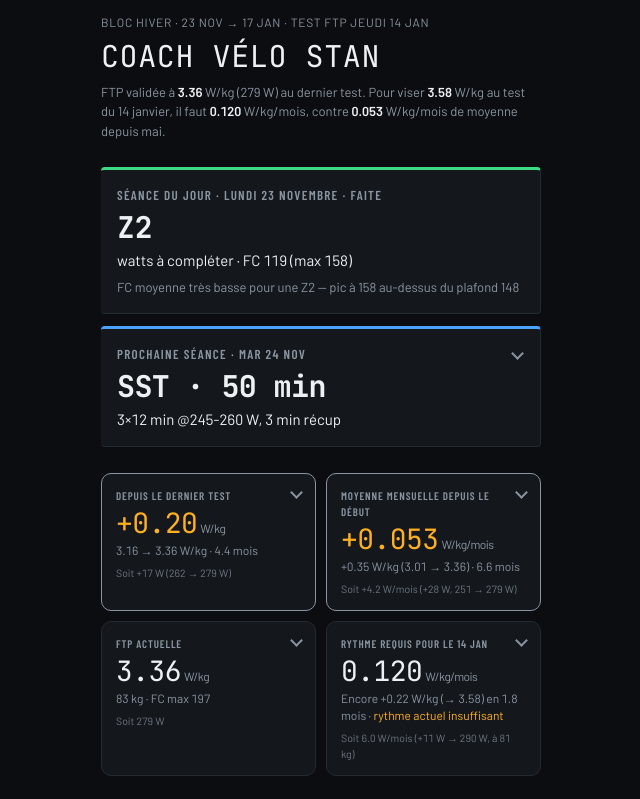
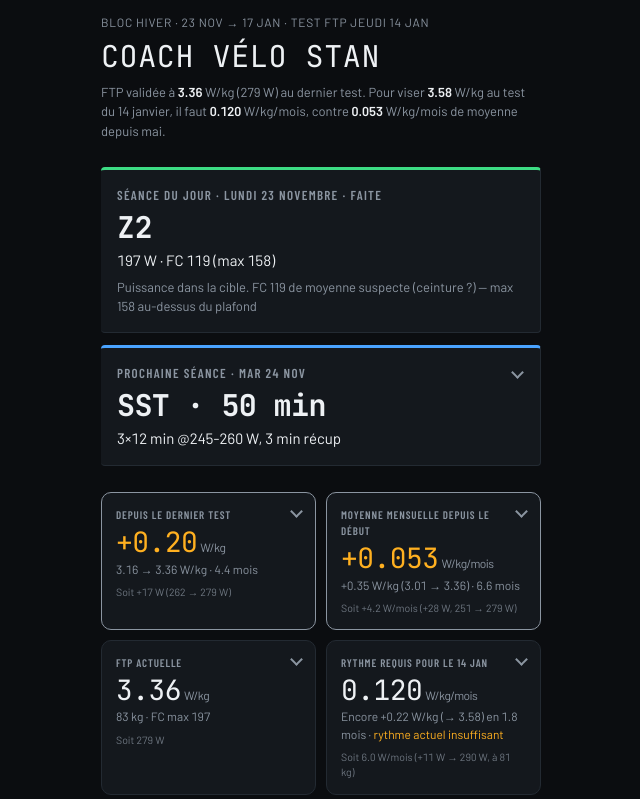
Before and after one commit to Stan-svg12/Coach-velo, a plain HTML site: page index.html in a window 1280 px wide. Shown: the top 799 px of the page, without its empty margins (319-959 px from the left). Drawn offline with Linux system fonts and the light colour scheme.

Commit message:
Z2 23 nov : 197 W
Co-Authored-By: Claude Opus 5.5 <noreply@anthropic.com>
Claude-Session: https://claude.ai/code/session_01UdYK4DSHEs4YdN3hvNhibD

```diff
--- a/data.json
+++ b/data.json
@@ -314,10 +314,10 @@
   {
    "date": "2026-11-23",
    "type": "Z2",
-   "puissance": "watts à compléter",
+   "puissance": "197 W",
    "fc": "119 (max 158)",
-   "tss": null,
-   "note": "FC moyenne très basse pour une Z2 — pic à 158 au-dessus du plafond 148"
+   "tss": 43,
+   "note": "Puissance dans la cible. FC 119 de moyenne suspecte (ceinture ?) — max 158 au-dessus du plafond"
   },
   {
    "date": "2026-11-19",
--- a/index.html
+++ b/index.html
@@ -144,7 +144,7 @@ html,body{background:#0b0d10}
 .cv-card.tap .cv-label{padding-right:18px}.cv tr.tap td:nth-child(4){padding-right:22px!important}
 .cv-eq{opacity:.75;font-size:10.5px!important;margin-top:2px}
 .cv-big small{font-size:12px!important;white-space:nowrap}
-</style><script>window.CV_BUILD='1795434426';fetch('version.txt?t='+Date.now(),{cache:'no-store'}).then(r=>r.ok?r.text():null).then(t=>{t=t&&t.trim();if(t&&t!==window.CV_BUILD&&!location.search.includes('v='+t))location.replace(location.pathname+'?v='+t);}).catch(()=>{});</script></head><body><div id="dash-root">
+</style><script>window.CV_BUILD='1795434472';fetch('version.txt?t='+Date.now(),{cache:'no-store'}).then(r=>r.ok?r.text():null).then(t=>{t=t&&t.trim();if(t&&t!==window.CV_BUILD&&!location.search.includes('v='+t))location.replace(location.pathname+'?v='+t);}).catch(()=>{});</script></head><body><div id="dash-root">
 <style>
 .cv { display: flex; flex-direction: column; gap: var(--cds-gap-xl); font-family: var(--font-anthropic-sans); color: var(--color-fg); }
 .cv h1 { font-family: var(--font-anthropic-serif); font-weight: 400; font-size: var(--cds-font-size-title); margin: 0; text-wrap: balance; }
```
Also changed, not shown: version.txt.
